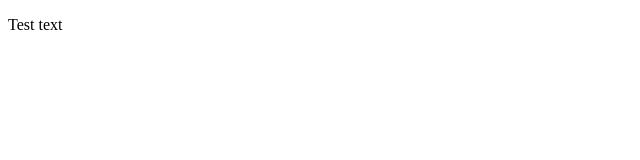
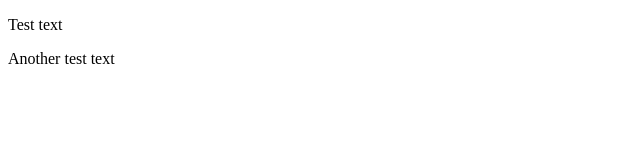
Before and after one commit to Oleksandr-Savchuk/test, a plain HTML site: page index.html in a window 1280 px wide. Shown: the full height of the page, 0-640 px from the left. Drawn offline with Linux system fonts and the light colour scheme.

```diff
--- a/index.html
+++ b/index.html
@@ -8,5 +8,6 @@
   </head>
   <body>
     <p>Test text</p>
+    <p>Another test text</p>
   </body>
 </html>
```
Also changed, not shown: 1 other file.
